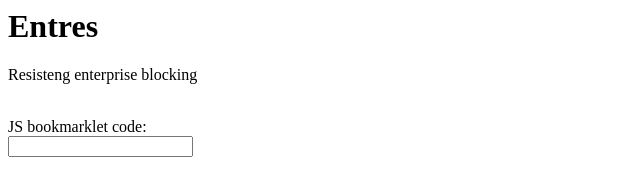
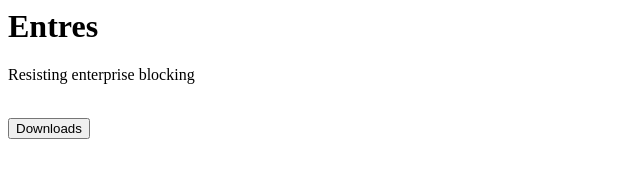
Before and after one commit to Stanley1788/enterpriseresistance, a plain HTML site: page index.html in a window 1280 px wide. Shown: the whole page, without its empty margins (0-640 px from the left). Drawn offline with Linux system fonts and the light colour scheme.

Commit message:
Fix typo in paragraph and update button structure

```diff
--- a/index.html
+++ b/index.html
@@ -4,10 +4,10 @@
   </head>
   <body>
     <h1>Entres</h1>
-    <p>Resisteng enterprise blocking</p>
+    <p>Resisting enterprise blocking</p>
     <br>
-    <label>JS bookmarklet code:</label>
-    <br>
-    <input type="text">
+    <a href="">
+		<button>Downloads</button>
+	</a>
   </body>
 </html>
```
